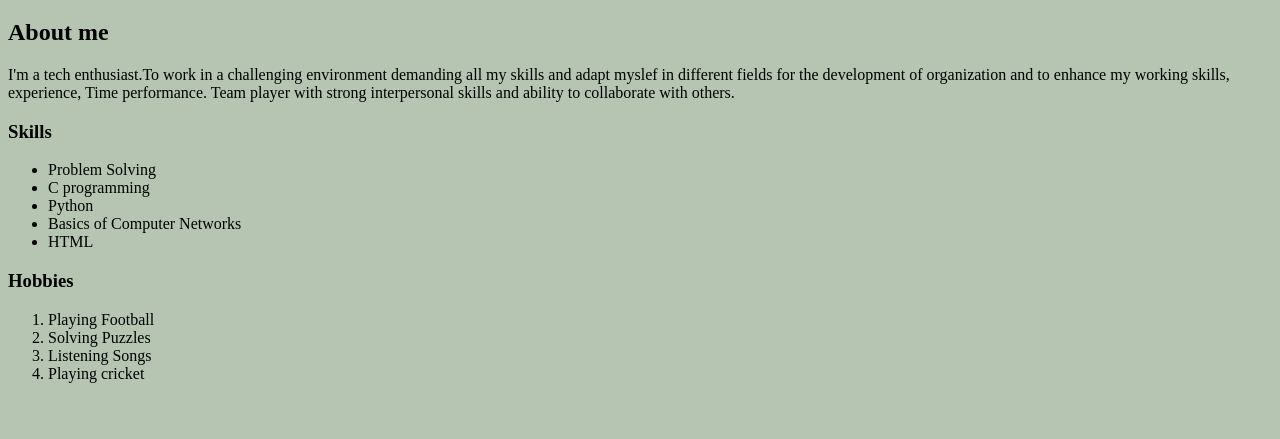
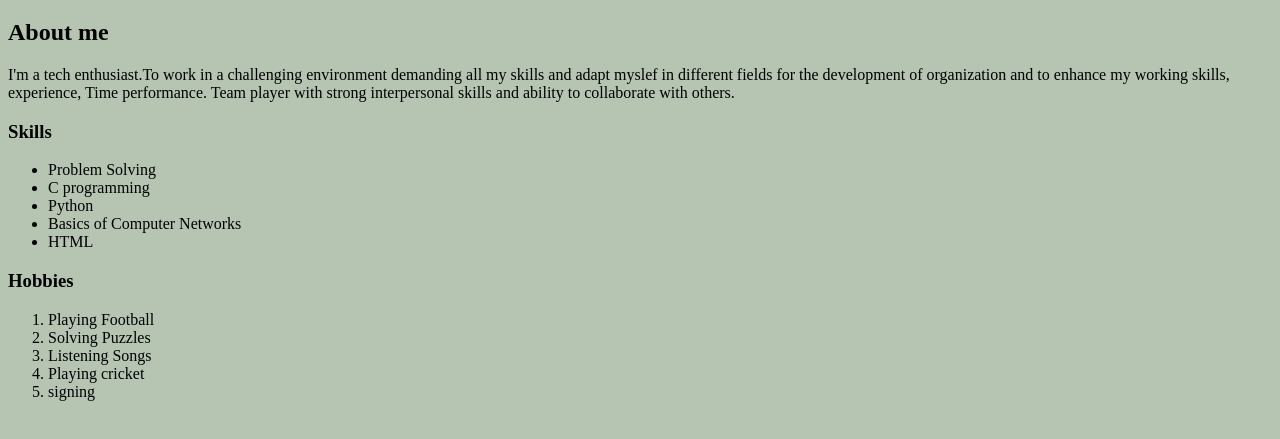
Before and after one commit to kranthy09/portfolio-website, a plain HTML site: page portfolio.html in a window 1280 px wide. Shown: the part 61-500 px from the top of the page. Drawn offline with Linux system fonts and the light colour scheme.

Commit message:
Update portfolio.html

```diff
--- a/portfolio.html
+++ b/portfolio.html
@@ -29,6 +29,7 @@
                 <li>Solving Puzzles</li>
                 <li>Listening Songs</li>
                 <li>Playing cricket</li>
+                <li>signing</li>
             </ol>
         </div>
     </body>
```
